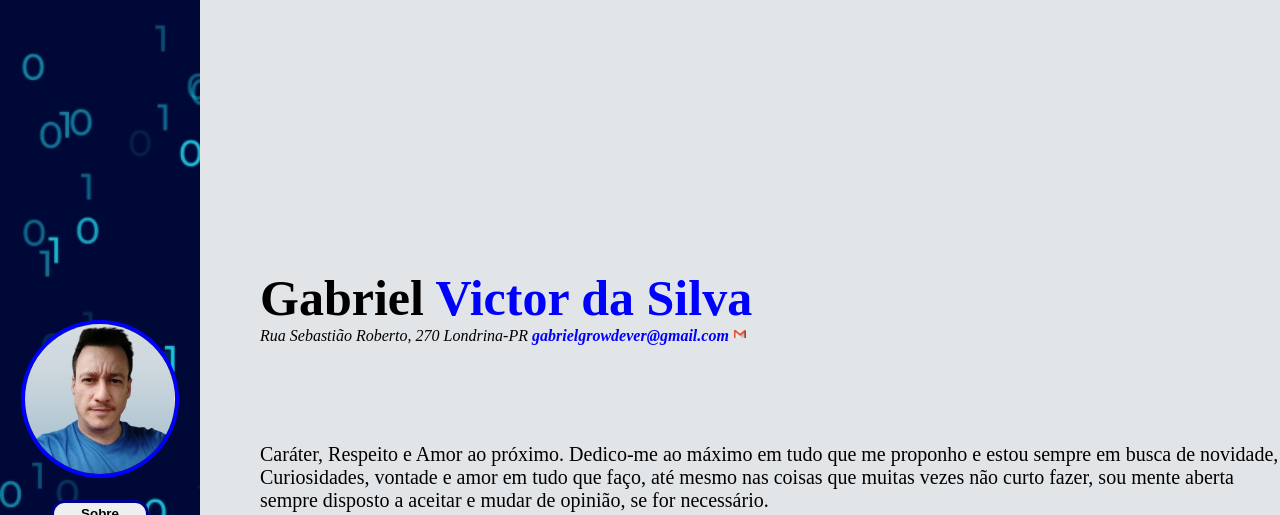
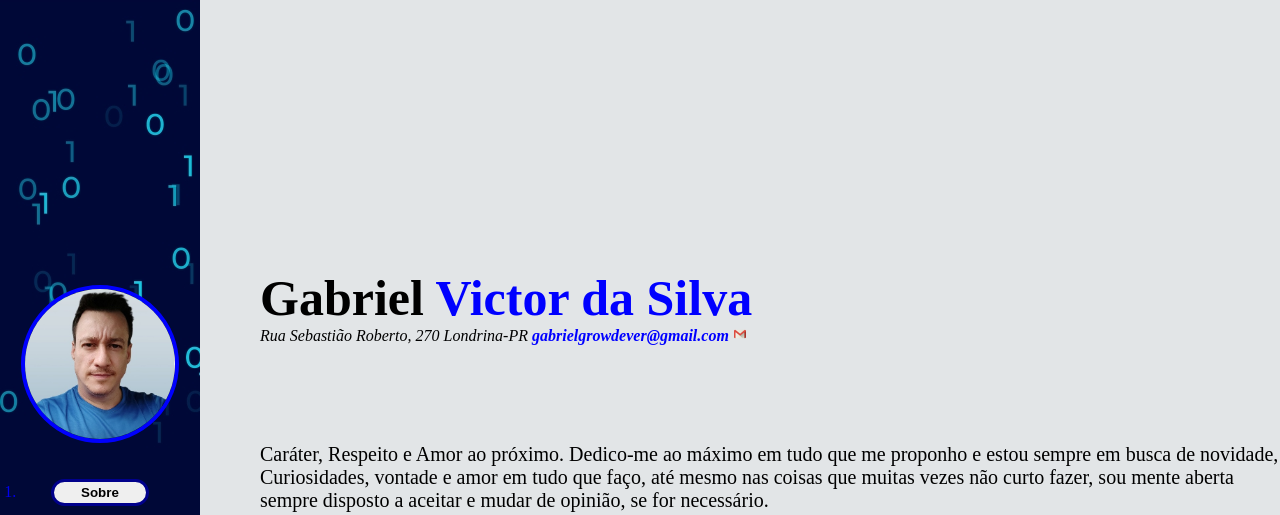
Before and after one commit to GGrowDever/curriculo-dg, a plain HTML site: page index.html in a window 1280 px wide. Shown: the top 515 px of the page. Drawn offline with Linux system fonts and the light colour scheme.

Commit message:
css otimizado para melhor leitura

```diff
--- a/styles.css
+++ b/styles.css
@@ -1,27 +1,22 @@
 body {
-     display: flex;
      margin: 0;
-
-}
-section {
-     width: auto;
-     height: auto;
-
 }
 
+
 aside {
+     display: flex;
+     flex-direction: column;
      background-image: url('./imagens/SL-103020-37400-12.jpg');
-     background-size: cover;
-     width: auto;
      height: 100vh;
-     text-align: center;
+     justify-content: center;
+     align-items: center;
 }
 
 #selfie {
      border-radius: 100%;
      width: 150px;
      border: 4px solid blue;
-     margin-top: 40vh;
+     margin-top: 150%;
 }
 
 #code{
```
